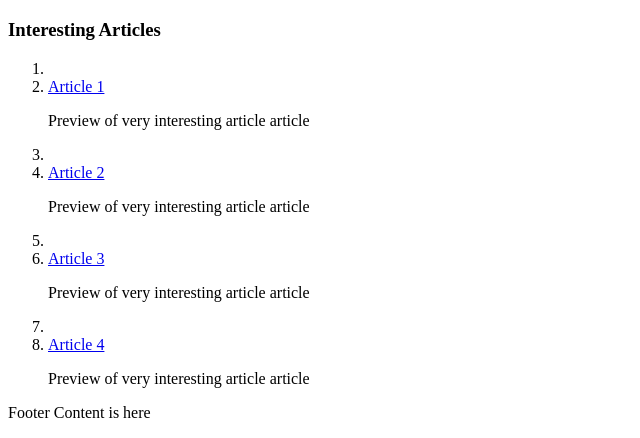
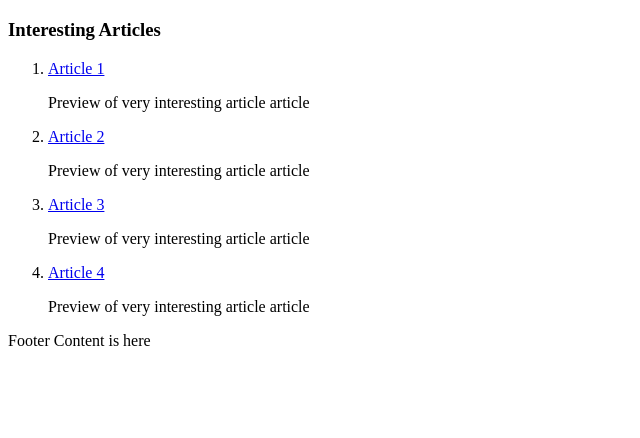
Before and after one commit to Watereggredorange9/LAB3, a plain HTML site: page index.html in a window 1280 px wide. Shown: the part 1036-1474 px from the top of the page, without its empty margins (0-640 px from the left). After the commit the page ends 1402 px from the top, so only its background shows below. Drawn offline with Linux system fonts and the light colour scheme.

Commit message:
more edits lol

```diff
--- a/index.html
+++ b/index.html
@@ -49,10 +49,10 @@
     <aside id="side-content">
 	  <h3>Interesting Articles</h3>
       <ol id="news">
-      <li><a href="#"><li>Article 1</a><div><p>Preview of very interesting article article</p></div></li>
-      <li><a href="#"><li>Article 2</a><div><p>Preview of very interesting article article</p></div></li>
-      <li><a href="#"><li>Article 3</a><div><p>Preview of very interesting article article</p></div></li>
-      <li><a href="#"><li>Article 4</a><div><p>Preview of very interesting article article</p></div></li>
+      <li><a href="#">Article 1</a><div><p>Preview of very interesting article article</p></div></li>
+      <li><a href="#">Article 2</a><div><p>Preview of very interesting article article</p></div></li>
+      <li><a href="#">Article 3</a><div><p>Preview of very interesting article article</p></div></li>
+      <li><a href="#">Article 4</a><div><p>Preview of very interesting article article</p></div></li>
      </ol>
     </aside>
    </main>
```
